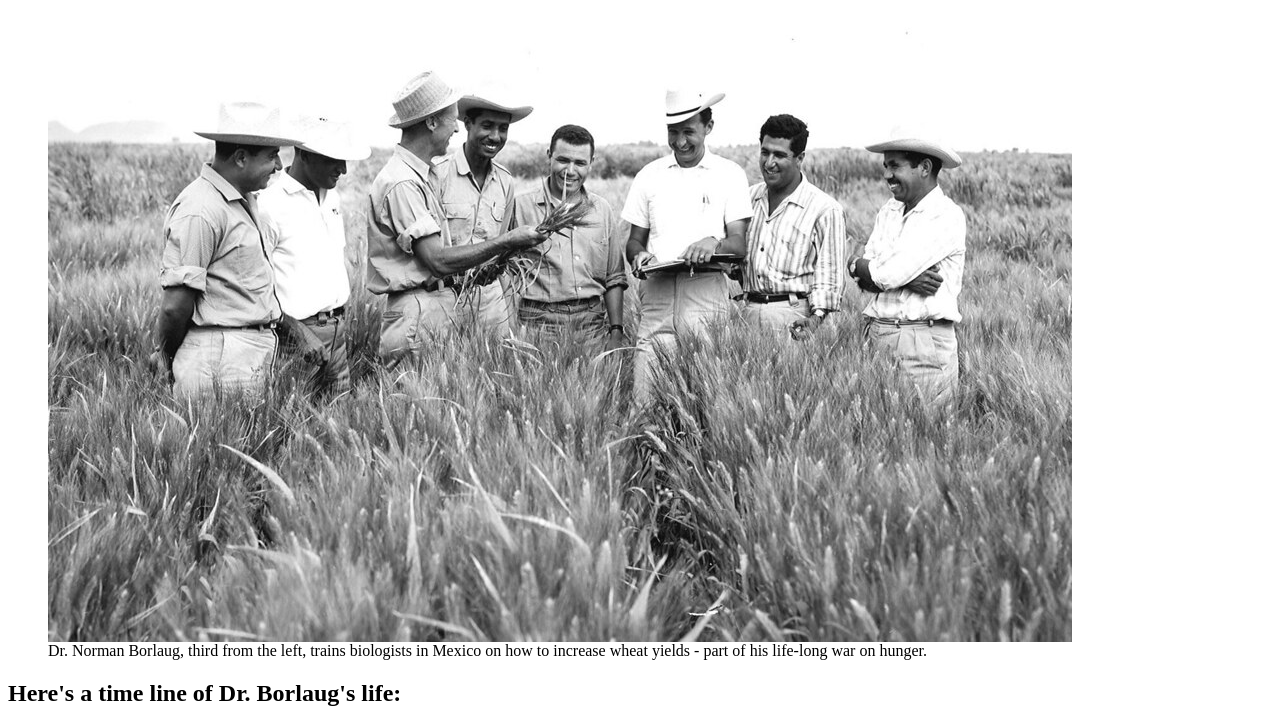
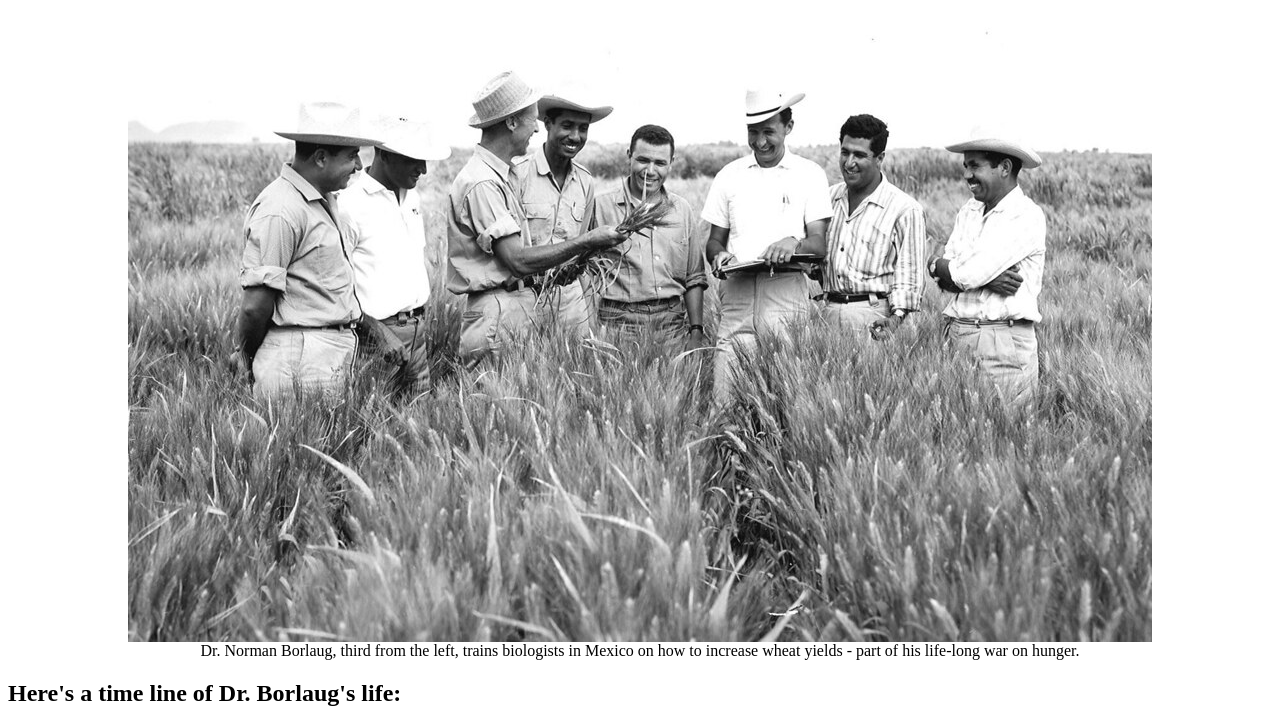
Before and after one commit to aezz4007/fcc-tribute-page, a plain HTML site: page index.html in a window 1280 px wide. Shown: the part 61-785 px from the top of the page. Drawn offline with Linux system fonts and the light colour scheme.

Commit message:
feat: image is centered
The img element should be centered within its parent element.

```diff
--- a/styles/index.css
+++ b/styles/index.css
@@ -1,4 +1,10 @@
+#img-div {
+  display: flex;
+  align-items: center;
+  flex-direction: column;
+}
+
 #image {
-    display: block;
-    max-width: 100%;
-  }
+  display: block;
+  max-width: 100%;
+}
```
